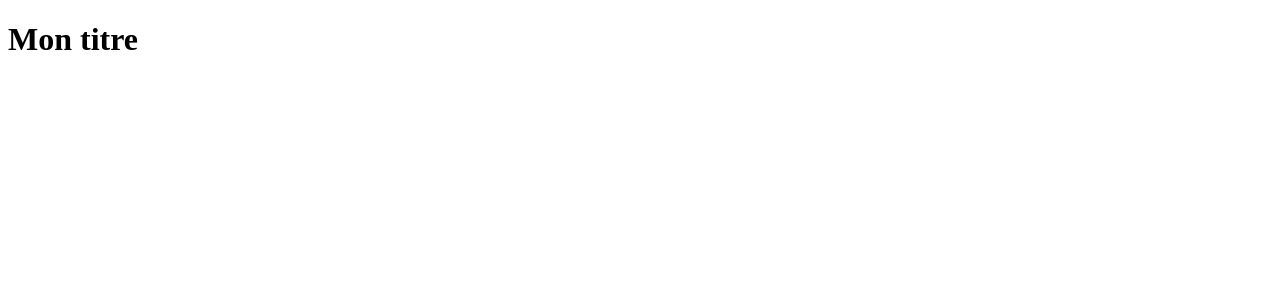
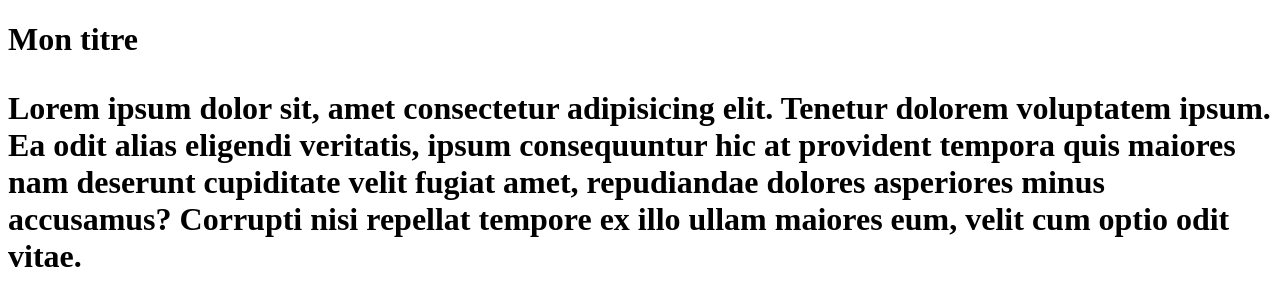
Before and after one commit to Aicha-Khr/vendredi17-03, a plain HTML site: page index.html in a window 1280 px wide. Drawn offline with Linux system fonts and the light colour scheme.

Commit message:
Ajout paragraphe 1

```diff
--- a/index.html
+++ b/index.html
@@ -8,5 +8,6 @@
   </head>
   <body>
     <h1>Mon titre<h1>
+        <p>Lorem ipsum dolor sit, amet consectetur adipisicing elit. Tenetur dolorem voluptatem ipsum. Ea odit alias eligendi veritatis, ipsum consequuntur hic at provident tempora quis maiores nam deserunt cupiditate velit fugiat amet, repudiandae dolores asperiores minus accusamus? Corrupti nisi repellat tempore ex illo ullam maiores eum, velit cum optio odit vitae.</p>
         <body>
 </html>
```
